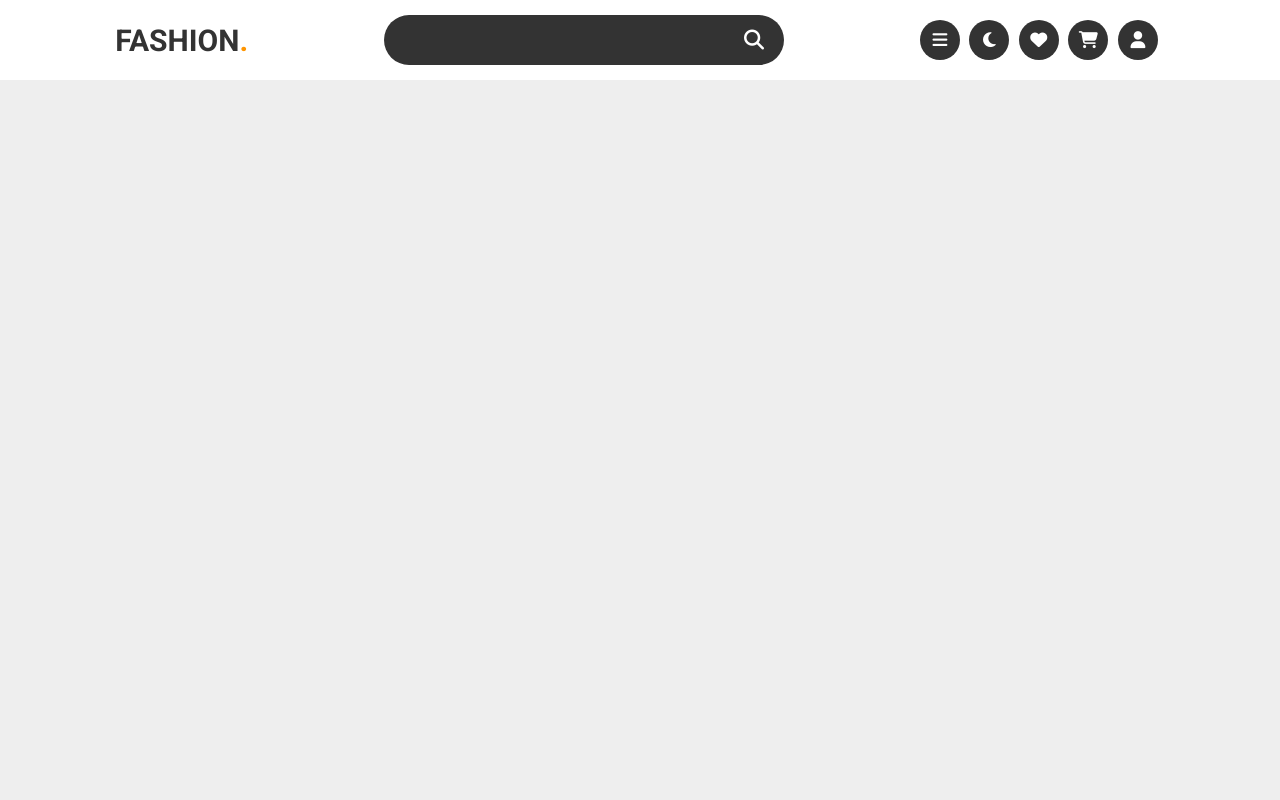
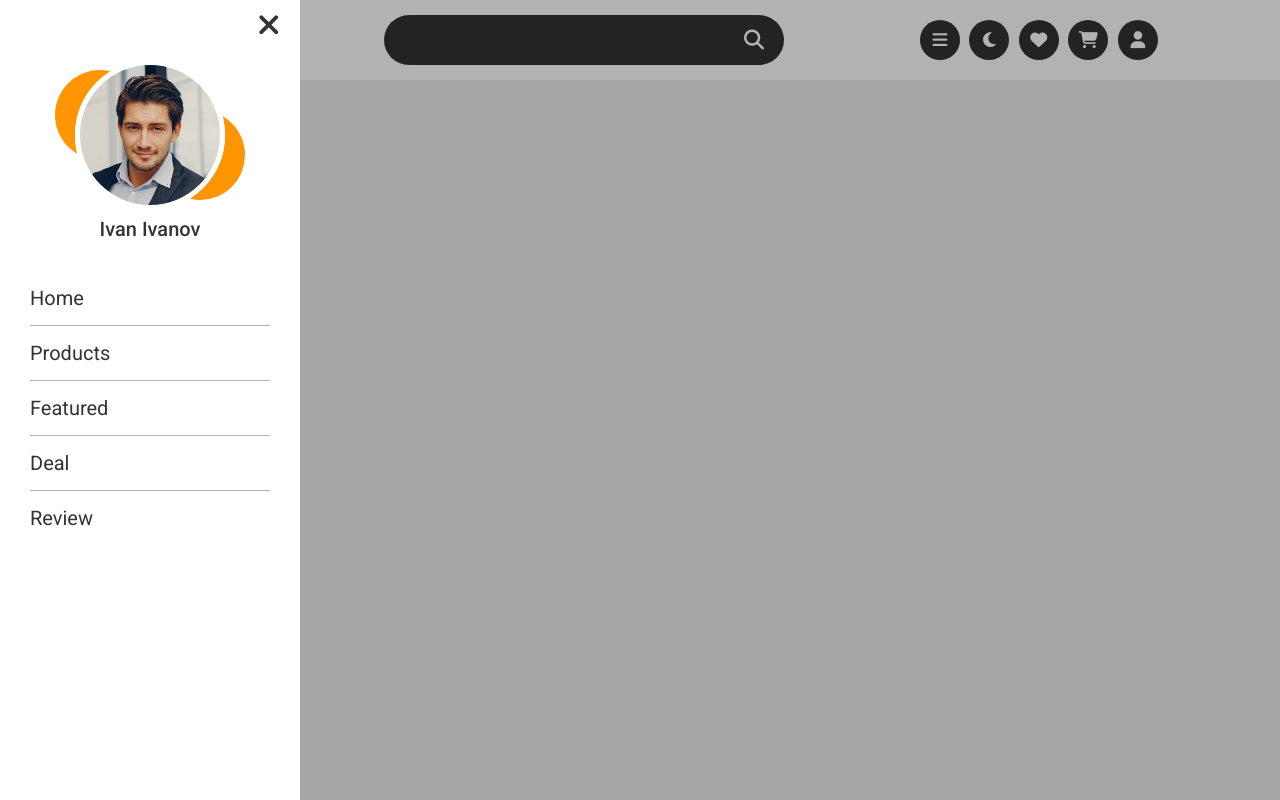
Before and after one commit to NikolayLeshchev/E-Commerce-Fashion-Website, a plain HTML site: page index.html in a window 1280 px wide. Both pictures are taken after a click on the element 939 px from the left and 40 px from the top of the page. Drawn offline with Linux system fonts and the light colour scheme.

Commit message:
ready navbar

```diff
--- a/css/styles.css
+++ b/css/styles.css
@@ -12,7 +12,7 @@
   margin: 0;
   padding: 0;
   box-sizing: border-box;
-  text-transform: uppercase;
+  text-transform: capitalize;
   text-decoration: none;
   border: none;
   outline: none;
@@ -116,11 +116,97 @@ header .icons a:hover {
   transform: rotate(360deg);
 }
 
-header.active{
+header.active {
   position: fixed;
   top: 0;
-  left: 0;z-index: 10;
+  left: 0;
+  z-index: 10;
 }
+
+
+
+.navbar {
+  position: fixed;
+  top: 0;
+  left: -120%;
+  height: 100%;
+  background: var(--white-color);
+  padding: 3rem;
+  width: 30rem;
+}
+
+.navbar.active{
+  left: 0;box-shadow: 0 0 0 100vw var(--light-color);
+
+}
+
+.navbar .user {
+  text-align: center;
+  margin: 3rem auto;
+}
+
+.navbar .user img {
+  height: 15rem;
+  width: 15rem;
+  border-radius: 50%;
+  border: .5rem solid var(--white-color);
+  object-fit: cover;
+  box-shadow: 5rem 2rem 0 -3rem var(--orange),
+    -5rem -2rem 0 -3rem var(--orange);
+}
+
+.navbar .user h3 {
+  padding-top: 0.5rem;
+  color: var(--black-color);
+  font-weight: 500;
+  font-size: 2rem;
+}
+
+.navbar .links a {
+  display: block;
+  border-bottom: .1rem solid var(--light-color);
+  font-size: 2rem;
+  padding: 1.5rem 0;
+  color: var(--black-color);
+}
+
+.navbar .links a:last-child {
+  border: none;
+}
+
+.navbar .links a:hover {
+  letter-spacing: .2rem;
+  color: var(--orange);
+}
+
+.navbar #close {
+  position: absolute;
+  top: 1rem;
+  right: 2rem;
+  font-size: 3rem;
+  cursor: pointer;
+  color: var(--black-color);
+}
+
+.navbar #close:hover {
+  color: var(--orange);
+}
+
+
+
+
+
+
+
+
+
+
+
+
+
+
+
+
 
 
 
@@ -154,11 +240,13 @@ header.active{
   header {
     flex-direction: column;
   }
-  header form{
+
+  header form {
     width: 100%;
     margin: 2rem 0;
   }
-  header.active{
+
+  header.active {
     transform: translateY(-12.5rem);
   }
 }
--- a/index.html
+++ b/index.html
@@ -25,6 +25,22 @@
       <a href="#" class="fas fa-user"></a>
     </div>
   </header>
+  <nav class="navbar">
+    <div class="user">
+      <img src="./img/user-img.png" alt="user-img">
+      <h3>Ivan Ivanov</h3>
+    </div>
+    <div class="links">
+      <a href="#home">home</a>
+      <a href="#products">products</a>
+      <a href="#featured">featured</a>
+      <a href="#deal">deal</a>
+      <a href="#review">review</a>
+    </div>
+
+    <div id="close" class="fas fa-times"></div>
+
+  </nav>
   <main>
 
   </main>
--- a/js/index.js
+++ b/js/index.js
@@ -1,4 +1,19 @@
+let navbar = document.querySelector('.navbar');
+
+document.querySelector('#menu-bar').onclick = () => {
+  navbar.classList.toggle('active');
+}
+
+document.querySelector('#close').onclick = () => {
+  navbar.classList.remove('active');
+}
+
+
+
 window.onscroll = () => {
+
+  navbar.classList.remove('active');
+
   if (window.scrollY > 100) {
     document.querySelector('header').classList.add('active');
   } else {
```
